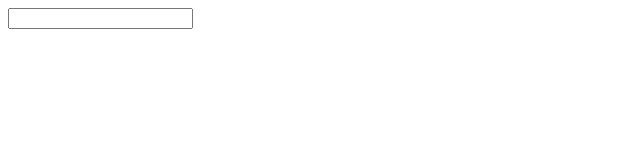
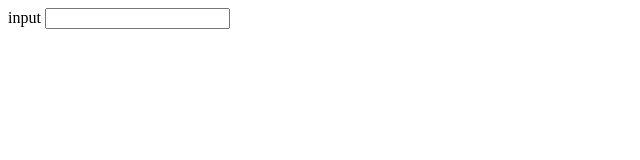
Before and after one commit to AllenVerse/gitTest, a plain HTML site: page index.html in a window 1280 px wide. Shown: the full height of the page, 0-640 px from the left. Drawn offline with Linux system fonts and the light colour scheme.

Commit message:
Update index.html

```diff
--- a/index.html
+++ b/index.html
@@ -7,7 +7,7 @@
       <title>Document</title>
 </head>
 <body>
-      <a></a>
+      <a>input</a>
       <input type="text">
       <option></option>
 </body>
```
